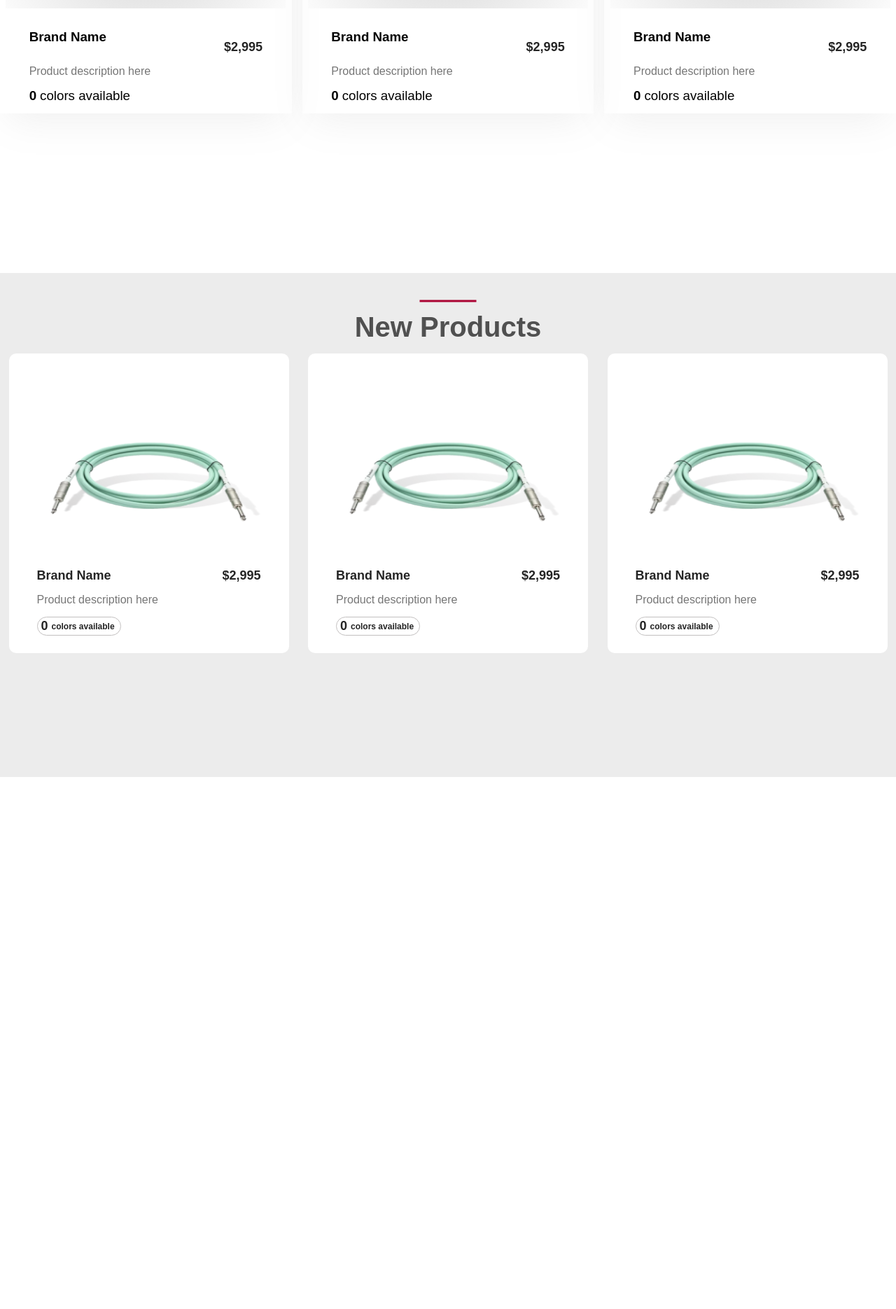
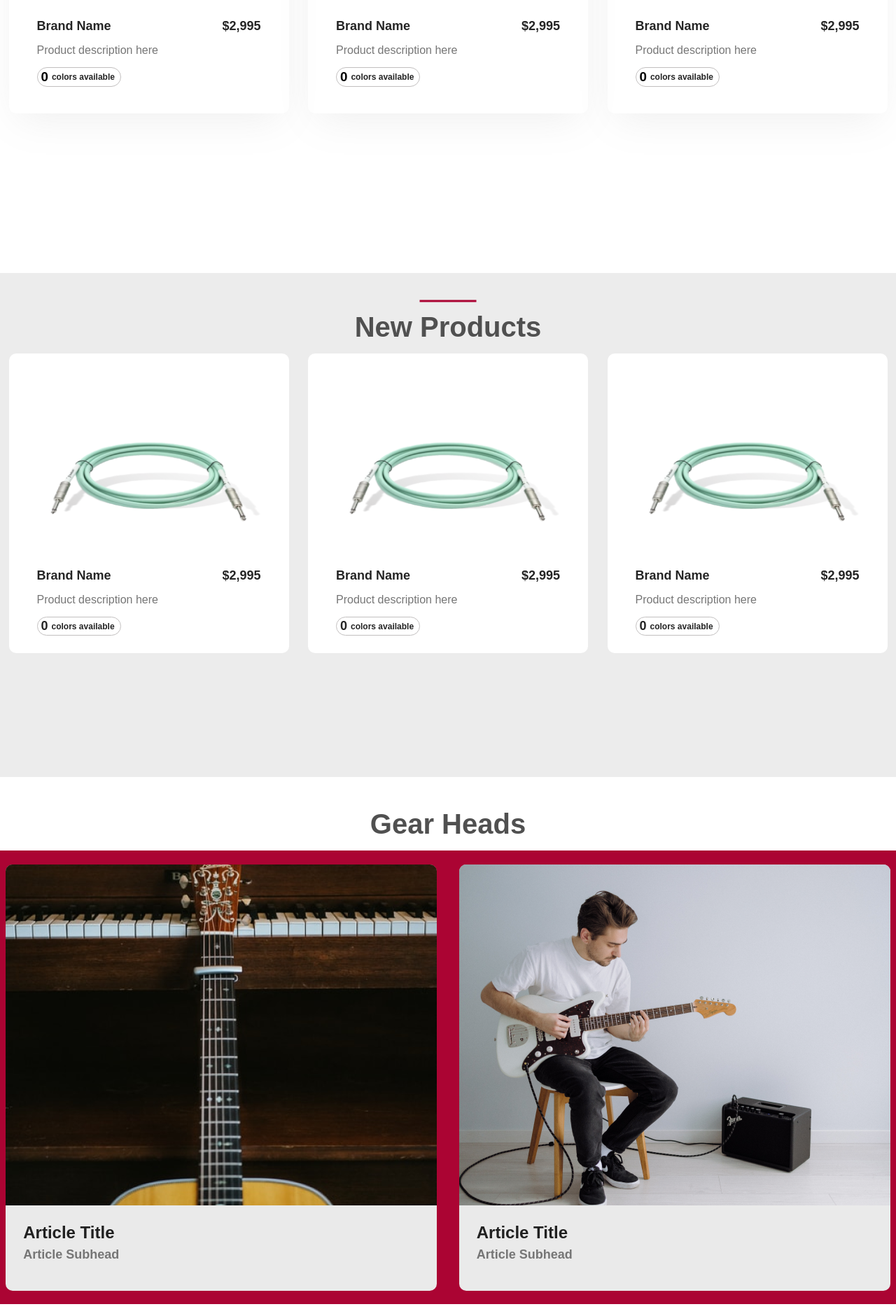
Before and after one commit to khudoyordev/guitar, a plain HTML site: page index.html in a window 1280 px wide. Shown: the part 1350-3220 px from the top of the page at 70% size. Before the commit the page ends 2460 px from the top, so only its background shows below. Drawn offline with Linux system fonts and the light colour scheme.

Commit message:
add new head thind block

```diff
--- a/index.html
+++ b/index.html
@@ -211,7 +211,65 @@
 
         </section>
 
+        <section class="section-head">
+            <h3 class="head-title">Gear Heads</h3>
 
+            <div class="head-cards">
+                <div class="box-cards">
+                    <img src="./imgs/box1.png" alt="box1" class="box-img">
+                    <div class="box-cards_content">
+                        <h3 class="title">Article Title</h3>
+                        <h3 class="subtitle">Article Subhead</h3>
+                    </div>
+                </div>
+
+                <div class="box-cards">
+                    <img src="./imgs/box2.png" alt="box1" class="img">
+                    <div class="box-cards_content">
+                        <h3 class="title">Article Title</h3>
+                        <h3 class="subtitle">Article Subhead</h3>
+                    </div>
+                </div>
+
+            </div>
+
+
+
+        </section>
+
+        <section class="head-small_cards">
+
+            <div class="small-cards">
+                <img src="./imgs/box3.png" alt="" class="cards-img">
+
+                <div class="card-content">
+                    <h3 class="title">Article Title</h3>
+                    <h3 class="subtitle">Article Subhead</h3>
+                </div>
+
+            </div>
+
+            <div class="small-cards">
+                <img src="./imgs/box3.png" alt="" class="cards-img">
+
+                <div class="card-content">
+                    <h3 class="title">Article Title</h3>
+                    <h3 class="subtitle">Article Subhead</h3>
+                </div>
+
+            </div>
+
+            <div class="small-cards">
+                <img src="./imgs/box3.png" alt="" class="cards-img">
+
+                <div class="card-content">
+                    <h3 class="title">Article Title</h3>
+                    <h3 class="subtitle">Article Subhead</h3>
+                </div>
+
+            </div>
+
+        </section>
 
     </div>
 
--- a/style.css
+++ b/style.css
@@ -196,18 +196,20 @@
 
 .container .section-new_goods .cards {
   display: grid;
-  grid-template-columns: repeat(auto-fit, minmax(400px, 1fr));
+  grid-template-columns: repeat(auto-fit, minmax(400px, 300px));
   grid-template-rows: repeat(1, 417px);
+  justify-content: space-evenly;
   gap: 15px;
 }
 
 .container .section-new_goods .cards .goods-card {
   display: flex;
-  justify-content: center;
-  align-items: center;
+  /* justify-content: center; */
+  /* align-items: center; */
   flex-direction: column;
   gap: 15px;
   box-shadow: 0px 20px 53px -13px rgba(124, 124, 124, 0.13);
+  border-radius: 10px;
 }
 
 .container .section-new_goods .cards .goods-card .card-img {
@@ -234,32 +236,49 @@
   display: flex;
   justify-content: space-between;
   width: 80%;
+  margin: 0 auto;
+}
+
+/* sadfgsgsdgsd */
+
+.container .section-new_goods .cards .goods-card .card-title .title,
+.money {
+  font-size: 18px;
+  color: #252525;
+  font-weight: 600;
   margin-top: 15px;
 }
 
 .container .section-new_goods .cards .goods-card .card-text {
-  text-align: start;
   width: 80%;
   font-size: 16px;
   font-weight: 500;
   color: #767676;
+  margin: 0 auto;
 }
 
 .container .section-new_goods .cards .goods-card .card-color {
+  border: 1px solid rgb(194, 191, 191);
   display: flex;
-  justify-content: flex-start;
   align-items: center;
-  width: 80%;
+  margin-left: 40px;
+  width: 30%;
+  padding: 2px 5px;
+  border-radius: 15px;
 }
 
+/* sdgjsgjsdg */
+
 .container .section-new_goods .cards .goods-card .card-color.value {
-  font-size: 12px;
+  font-size: 18px;
   font-weight: 700;
   color: #242424;
 }
 
 .container .section-new_goods .cards .goods-card .card-color .color {
-  font-weight: 400;
+  font-size: 12px;
+  font-weight: 700;
+  color: #242424;
   margin-left: 5px;
 }
 
@@ -357,7 +376,6 @@
   font-size: 18px;
   font-weight: 700;
   color: #242424;
-  text-align: left;
 }
 
 .container .section-new_thingss .things-cards .cards .card-color .color {
@@ -367,17 +385,126 @@
   margin-left: 5px;
 }
 
+.container .section-head {
+  min-height: 110vh;
+}
 
+.container .section-head .head-title {
+  text-align: center;
+  margin-top: 30px;
+  color: #505050;
+  font-size: 40px;
+  font-weight: 700;
+  position: relative;
+  padding: 15px 0;
+}
 
+.container .section-head .head-title::after {
+  content: "";
+  position: absolute;
+  width: 81px;
+  height: 3px;
+  transform: translate(-50%, -50%);
+  left: 50%;
+  top: 0;
+}
+
+.container .section-head .head-cards {
+  display: grid;
+  grid-template-columns: repeat(auto-fit, minmax(609px, 1fr));
+  grid-template-rows: repeat(1, 648px);
+  gap: 15px;
+  background-color: #ab0433;
+}
+
+.container .section-head .head-cards .box-cards {
+  display: flex;
+  flex-direction: column;
+  width: 616px;
+  height: 609px;
+  margin: auto;
+  cursor: pointer;
+  background-color: #eaeaea;
+  border-radius: 10px;
+}
+
+.container .section-head .head-cards .box-cards:hover {
+  background-color: #252525;
+  border-radius: 10px;
+}
+
+.container .section-head .head-cards .box-cards .img {
+  /* width: 616px;
+  height: 487px; */
+}
+
+.container .section-head .head-cards .box-cards .box-cards_content {
+  padding: 25px;
+}
+
+.container .section-head .head-cards .box-cards .box-cards_content .title {
+  color: #202020;
+  font-weight: 700;
+  font-size: 24px;
+}
+
+.container .section-head .head-cards .box-cards .box-cards_content .subtitle {
+  color: #767676;
+  font-weight: 700;
+  font-size: 18px;
+  padding: 7px 0;
+}
+
+.container .section-head .head-cards .box-cards .box-cards_content:hover.title {
+  color: #fff;
+}
+
+.container
+  .section-head
+  .head-cards
+  .box-cards
+  .box-cards_content:hover.subtitle {
+  color: #fff;
+}
+
+.container .head-small_cards {
+  display: grid;
+  grid-template-columns: repeat(auto-fit, minmax(400px, 1fr));
+  grid-template-rows: repeat(1, 602px);
+  min-height: 100vh;
+  background-color: #ab0433;
+}
+
+.container .head-small_cards .small-cards {
+  display: flex;
+  flex-direction: column;
+  justify-content: space-evenly;
+  /* height: 100%; */
+  margin: 0 auto;
+  background-color: #242424;
+  height: 602px;
+  width: 400px;
+}
 
 @media (max-width: 759px) {
   .container .section-main .main {
     background-image: url(./imgs/phone-img.png);
   }
+  .container .section-head .head-cards {
+    /* display: grid; */
+    /* grid-template-columns: repeat(auto-fit, minmax(200px, 1fr)); */
+    grid-template-rows: repeat(1, 717px);
+    gap: 15px;
+  }
 }
 @media (min-width: 760px) and (max-width: 1025px) {
   .container .section-main .main {
     background-image: url(./imgs/phone-img.png);
+  }
+  .container .section-head .head-cards {
+    /* display: grid; */
+    grid-template-rows: repeat(1, 717px);
+    gap: 15px;
   }
 }
 
```
Also changed, not shown: imgs/box1.png (added), imgs/box2.png (added), imgs/box3.png (added), imgs/box4.png (added), imgs/box5.png (added).
